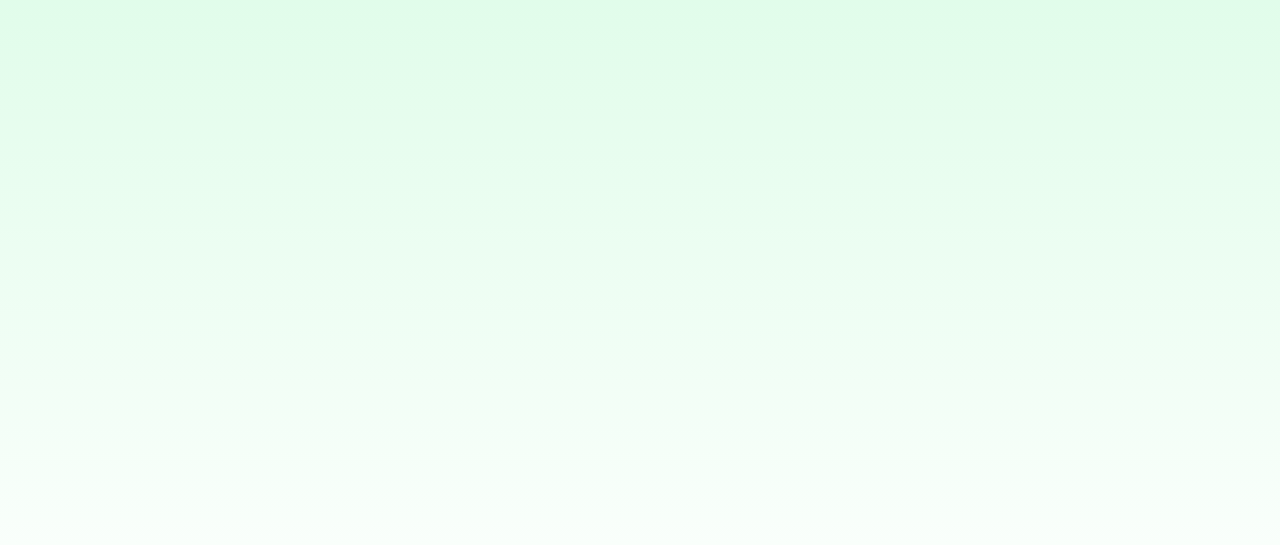
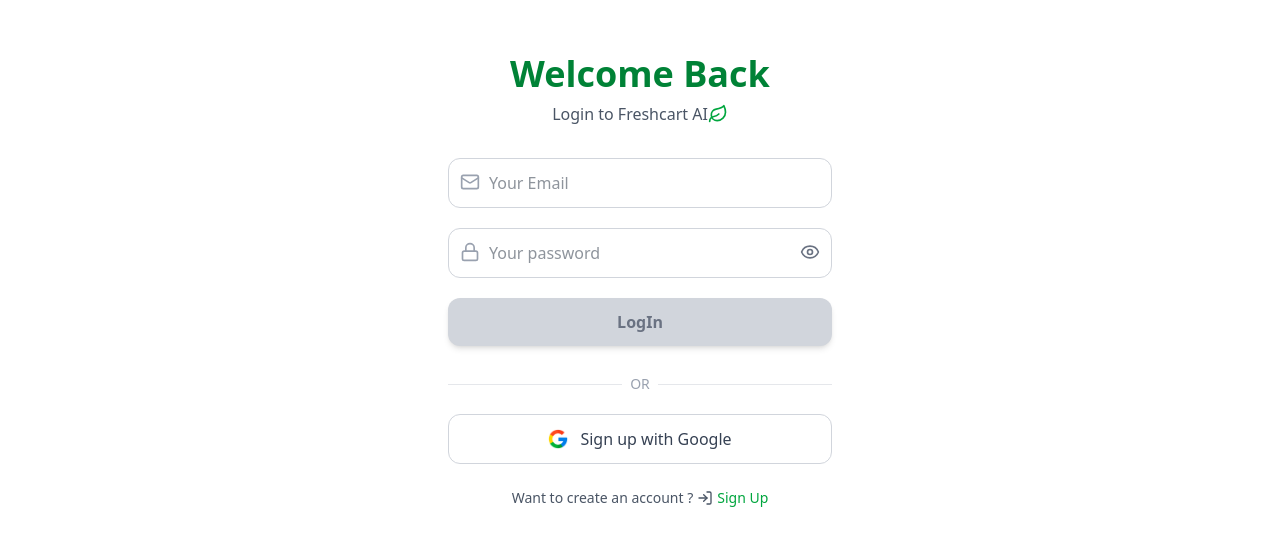
Before and after one commit to mowlyray/FreshCart-AI, a Next.js app: page /login in a window 1280 px wide. Shown: the part 119-664 px from the top of the page. Built offline with nearby package versions, Linux system fonts and the light colour scheme.

Commit message:
login page create

```diff
--- a/src/Components/RegisterForm.tsx
+++ b/src/Components/RegisterForm.tsx
@@ -5,6 +5,7 @@
 import googleImage from '../assets/google.png'
 import axios from 'axios'
 import { set } from 'mongoose'
+import { useRouter } from 'next/navigation'
 
 type propType={
     previousStep:(s:number)=>void
@@ -17,6 +18,7 @@
   const [showPassword,setShowPassword] = useState(false)
 
   const [loading,setLoading] = useState(false)
+  const router=useRouter()
 
   const handleRegister =async (e:React.FormEvent)=>{
     e.preventDefault()
@@ -125,7 +127,7 @@
 
        </motion.form>
 
-       <p className='cursor-pointer text-gray-600 mt-6 text-sm flex items-center gap-1'>Already have an account ? <LogIn className='w-4 h-4'/> <span className='text-green-600'>Sign In</span></p>
+       <p className='cursor-pointer text-gray-600 mt-6 text-sm flex items-center gap-1' onClick={()=>router.push("/login")}>Already have an account ? <LogIn className='w-4 h-4'/> <span className='text-green-600'>Sign In</span></p>
 
     </div>
   )
--- a/src/app/login/page.tsx
+++ b/src/app/login/page.tsx
@@ -1,9 +1,104 @@
-import React from 'react'
-import { LogIn } from 'lucide-react';
+'use client'
+import { ArrowLeft, EyeIcon, EyeOff, Key, Leaf, Loader2, Lock, LogIn, Mail, User } from 'lucide-react'
+import React, { useState } from 'react'
+import { motion } from 'motion/react'
+import Image from 'next/image'
+import googleImage from '../../assets/google.png'
+import axios from 'axios'
+import { useRouter } from 'next/navigation'
+
 
 function Login() {
+  const [email,setEmail] = useState("")
+  const [password,setPassword] = useState("")
+  const [showPassword,setShowPassword] = useState(false)
+
+  const [loading,setLoading] = useState(false)
+  const router=useRouter()
+
+
+
   return (
-    <div>
+    <div className='flex flex-col items-center justify-center min-h-screen px-6 py-10 bg-white relative'>
+
+      <motion.h1
+      initial={{
+        y:-10,
+        opacity:0
+      }}
+      animate={{
+        y:0,
+        opacity:1
+      }}
+      transition={{
+        duration:0.6
+      }}
+       className='text-4xl font-extrabold text-green-700 mb-2'>Welcome Back</motion.h1>
+       <p className='text-gray-600 mb-8 flex items-center'>Login to Freshcart AI  <Leaf className='w-5 h-5 text-green-600'/></p>
+       <motion.form initial={{
+        opacity:0
+      }}
+      animate={{
+        opacity:1
+      }}
+      transition={{
+        duration:0.6
+      }}
+      className='flex flex-col gap-5 w-full max-w-sm'>
+
+
+        <div className='relative'>
+          <Mail className='absolute left-3 top-3.5 w-5 h-5 text-gray-400'/>
+          <input type='text' placeholder='Your Email' className='w-full border border-gray-300 rounded-xl py-3 pl-10 pr-4 text-gray-800 focus:outline-none focus:ring-2 focus:ring-green-500'
+          onChange={(e) => setEmail(e.target.value)} value={email}/>
+
+        </div>
+
+        <div className='relative'>
+          <Lock className='absolute left-3 top-3.5 w-5 h-5  text-gray-400'/>
+
+          {/* <input
+              name='password'
+              type="password"
+              required
+              className="block w-full px-4 py-3 pl-10 pr-4 border border-gray-300 rounded-xl text-gray-800 focus:outline-none focus:ring-2 focus:ring-green-500 outline-none"
+              placeholder="Enter your password"
+            /> */}
+
+          <input type={showPassword ? 'text' : 'password'} placeholder='Your password' className='w-full border border-gray-300 rounded-xl py-3 pl-10 pr-4 text-gray-800 focus:outline-none focus:ring-2 focus:ring-green-500'
+          onChange={(e) => setPassword(e.target.value)} value={password}/>
+
+
+          {
+            showPassword ? <EyeOff className='absolute right-3 top-3.5 w-5 h-5 text-gray-500 cursor-pointer' onClick={()=>setShowPassword(false)} /> : <EyeIcon className='absolute right-3 top-3.5 w-5 h-5 text-gray-500 cursor-pointer' onClick={()=>setShowPassword(true)}/>
+          }
+        </div>
+
+        {
+          (()=>{
+            const formValidation = email!=="" && password!==""
+            return <button disabled={!formValidation || loading} className={`w-full font-semibold py-3 rounded-xl shadow-md transition-all duration-200  ${formValidation ? 'bg-green-600 hover:bg-green-700 text-white cursor-pointer' : 'bg-gray-300 text-gray-500 cursor-not-allowed'}`}>
+              {loading ? <Loader2 className='animate-spin h-5 w-5 mx-auto'/> : "LogIn"}
+
+
+            </button>
+          })()
+        }
+        <div className='flex items-center gap-2 text-gray-400 text-sm mt-2'>
+          <span className='flex-1 h-px bg-gray-200'></span>
+          OR
+          <span className='flex-1 h-px bg-gray-200'></span>
+        </div>
+
+        <button className='w-full flex items-center justify-center gap-3 border border-gray-300 hover:bg-gray-50 py-3 rounded-xl text-gray-700 font-medium transition-all duration-200'>
+          <Image src={googleImage} alt='Google' width={20} height={20}
+          />
+          Sign up with Google
+        </button>
+
+       </motion.form>
+
+       <p className='cursor-pointer text-gray-600 mt-6 text-sm flex items-center gap-1' onClick={()=>router.push("/register")}>Want to create an account ? <LogIn className='w-4 h-4'/> <span className='text-green-600'>Sign Up</span></p>
 
     </div>
   )
```
